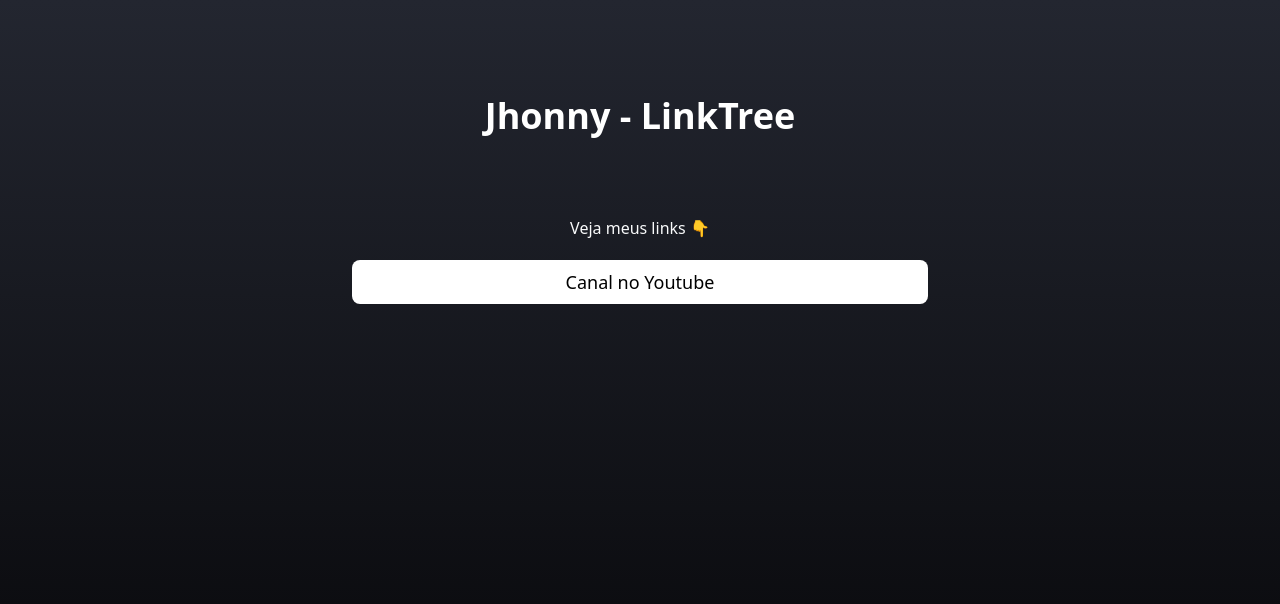
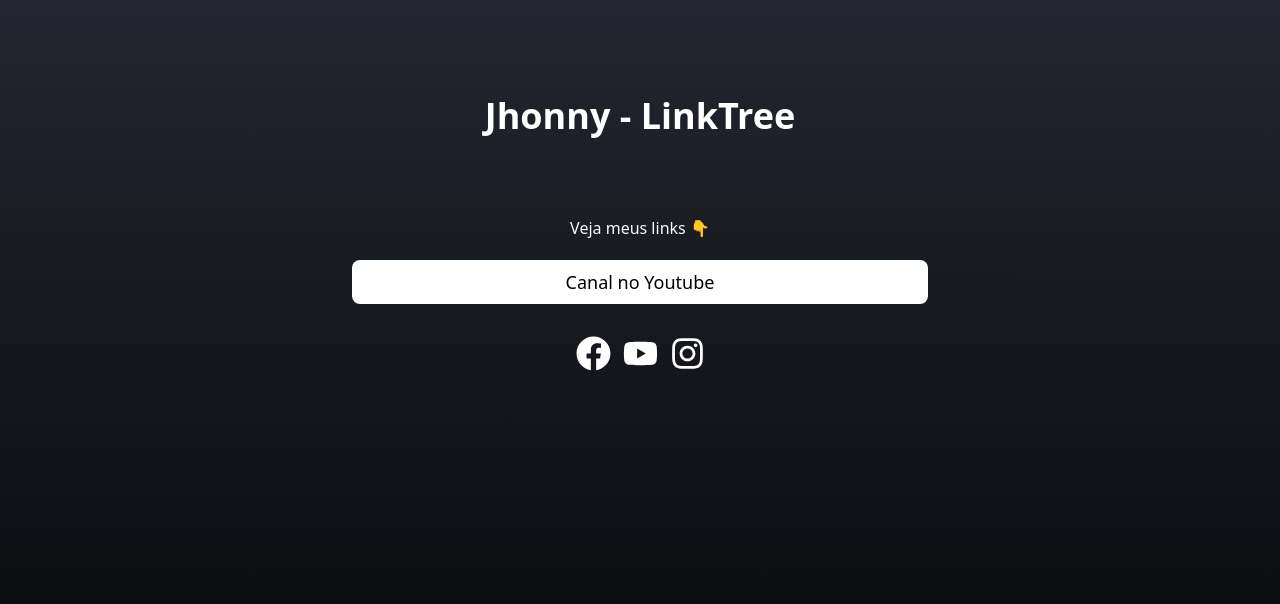
Before and after one commit to jjhonny/linktree, a React (Vite) app: page / in a window 1280 px wide. Shown: the top 604 px of the page. Built offline with nearby package versions, Linux system fonts and the light colour scheme.

Commit message:
create component social and page login

```diff
--- /dev/null
+++ b/src/components/Social/index.tsx
@@ -0,0 +1,16 @@
+import { ReactNode } from "react";
+
+interface SocialProps {
+  url: string;
+  children: ReactNode;
+}
+
+export function Social({ url, children }: SocialProps) {
+  return (
+    <div>
+      <a href={url} rel="noopener noreferrer" target="_blank">
+        {children}
+      </a>
+    </div>
+  );
+}
--- a/src/pages/home/index.tsx
+++ b/src/pages/home/index.tsx
@@ -1,3 +1,6 @@
+import { Social } from "../../components/Social";
+import { FaFacebook, FaInstagram, FaYoutube } from "react-icons/fa";
+
 export function Home() {
   return (
     <div className="flex flex-col w-full py-4 items-center justify-center">
@@ -13,7 +16,17 @@
           </a>
         </section>
 
-        <footer className="flex justify-center gap-3 my-4"></footer>
+        <footer className="flex justify-center gap-3 my-4">
+          <Social url="https://facebook.com">
+            <FaFacebook size={35} color="#fff" />
+          </Social>
+          <Social url="https://youtube.com">
+            <FaYoutube size={35} color="#fff" />
+          </Social>
+          <Social url="https://instagram.com">
+            <FaInstagram size={35} color="#fff" />
+          </Social>
+        </footer>
       </main>
     </div>
   );
--- a/src/pages/login/index.tsx
+++ b/src/pages/login/index.tsx
@@ -1,8 +1,16 @@
+import { Link } from "react-router-dom";
+
 export function Login() {
   return (
-    <div>
-      <h1>Página Login</h1>
-      <h1 className="text-3xl font-bold underline">Teste TailwindCSS</h1>
+    <div className="flex w-full h-screen items-center justify-center flex-col">
+      <Link to="/">
+        <h1 className="mt-11 text-white mb-7 font-bold text-5xl">
+          Dev
+          <span className="bg-gradient-to-r from-yellow-500 to-orange-400 bg-clip-text text-transparent">
+            Link
+          </span>
+        </h1>
+      </Link>
     </div>
   );
 }
```
